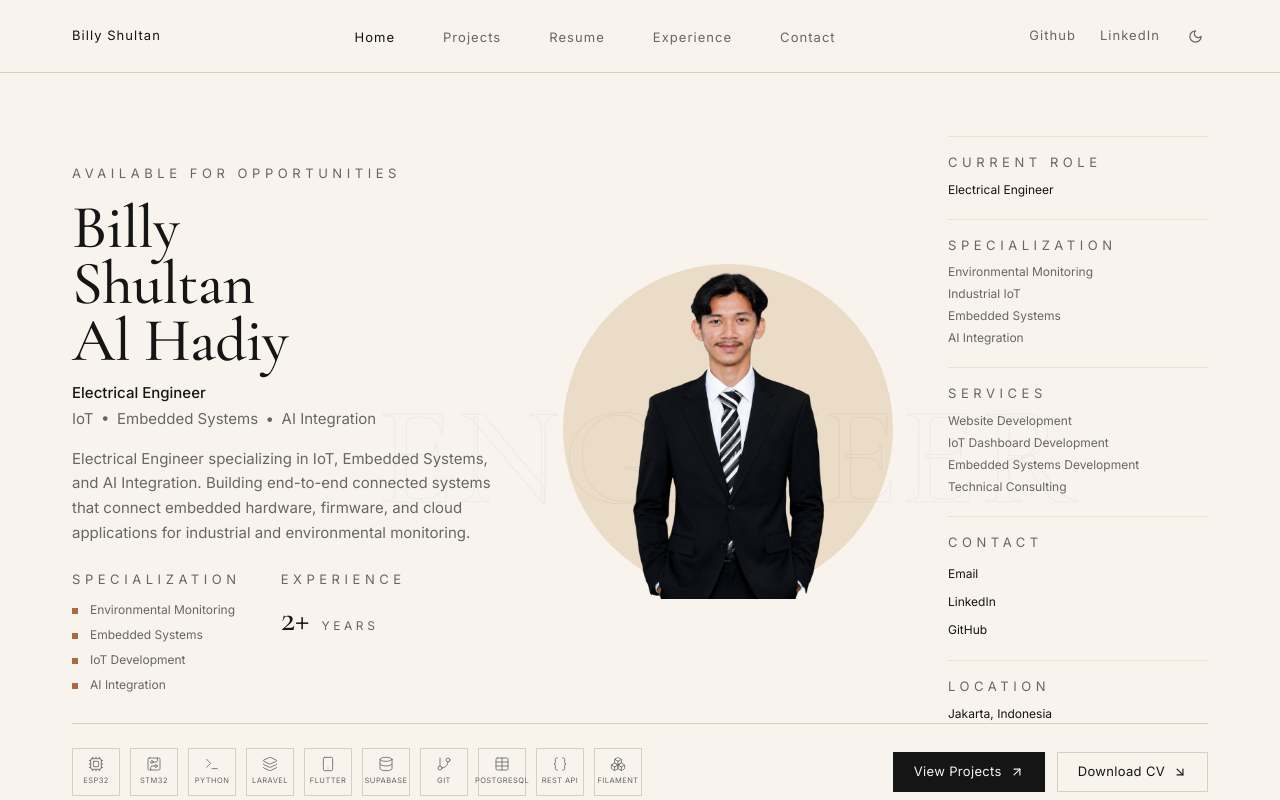
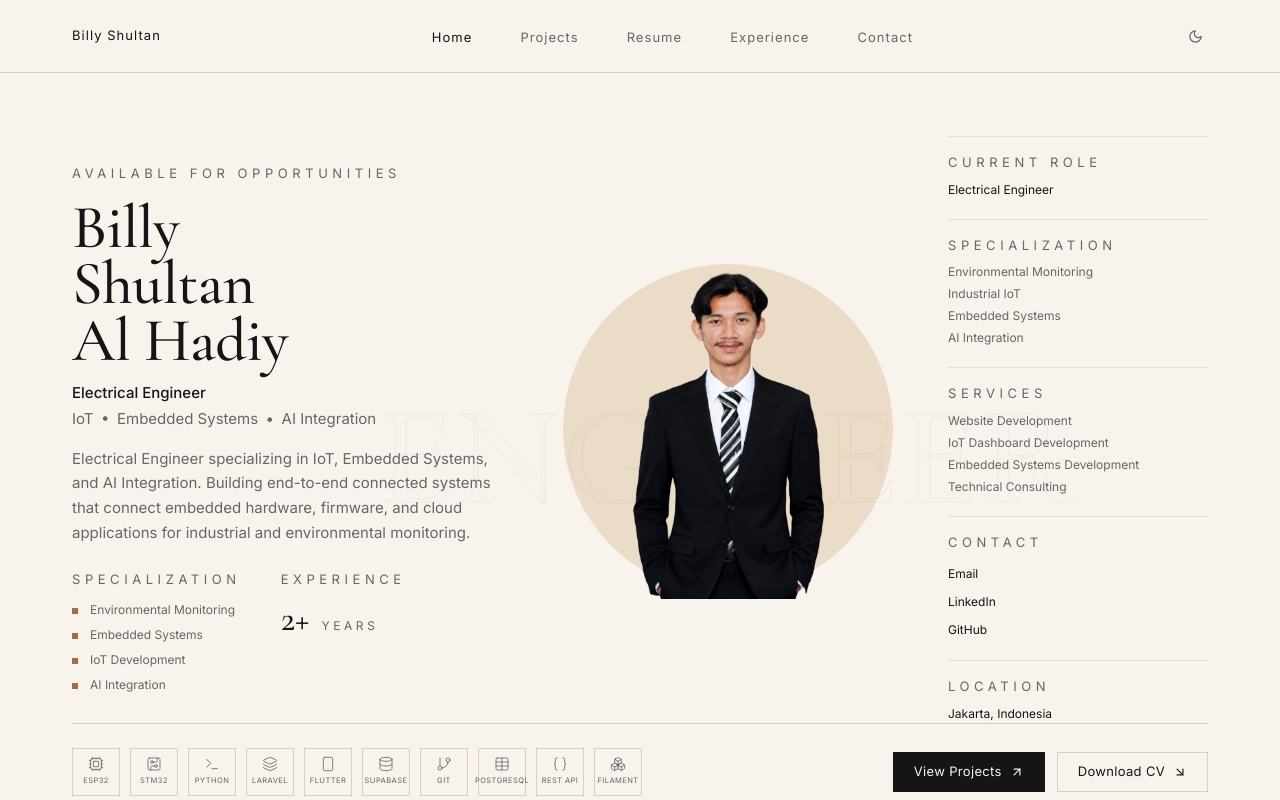
Before and after one commit to billyshultan43/billyshultan, a Next.js app: page / in a window 1280 px wide. Shown: the top 800 px of the page. Built offline with nearby package versions, Linux system fonts and the light colour scheme.

Commit message:
navbar: remove github and linkedin links, keep theme toggle only

```diff
--- a/src/components/navbar.tsx
+++ b/src/components/navbar.tsx
@@ -3,7 +3,7 @@
 import * as React from "react";
 import Link from "next/link";
 import { usePathname } from "next/navigation";
-import { Github, Linkedin, Menu, Moon, Sun, X } from "lucide-react";
+import { Menu, Moon, Sun, X } from "lucide-react";
 import { navLinks } from "@/content/site";
 import { cn } from "@/lib/utils";
 
@@ -72,24 +72,6 @@ export function Navbar() {
         </ul>
 
         <div className="flex items-center gap-6">
-          <a
-            href="https://github.com/billyshultan43"
-            target="_blank"
-            rel="noopener noreferrer"
-            aria-label="Github"
-            className="hidden text-[13px] font-normal tracking-[0.08em] text-secondary transition-colors duration-300 hover:text-primary md:inline-flex"
-          >
-            Github
-          </a>
-          <a
-            href="https://linkedin.com/in/billyshultan"
-            target="_blank"
-            rel="noopener noreferrer"
-            aria-label="LinkedIn"
-            className="hidden text-[13px] font-normal tracking-[0.08em] text-secondary transition-colors duration-300 hover:text-primary md:inline-flex"
-          >
-            LinkedIn
-          </a>
           <button
             type="button"
             onClick={toggle}
```
